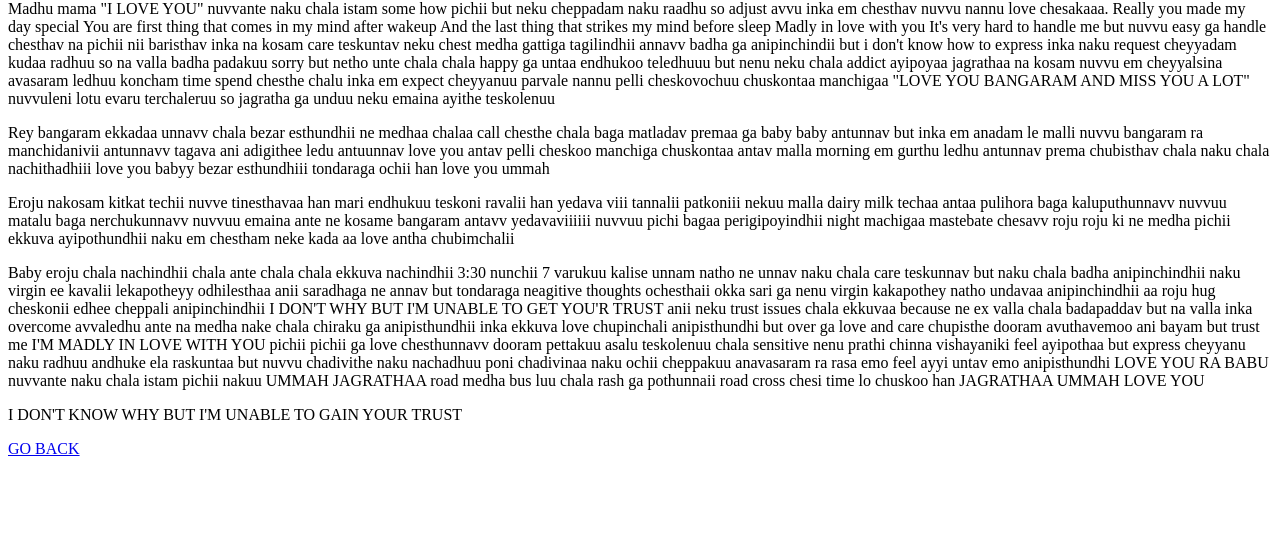
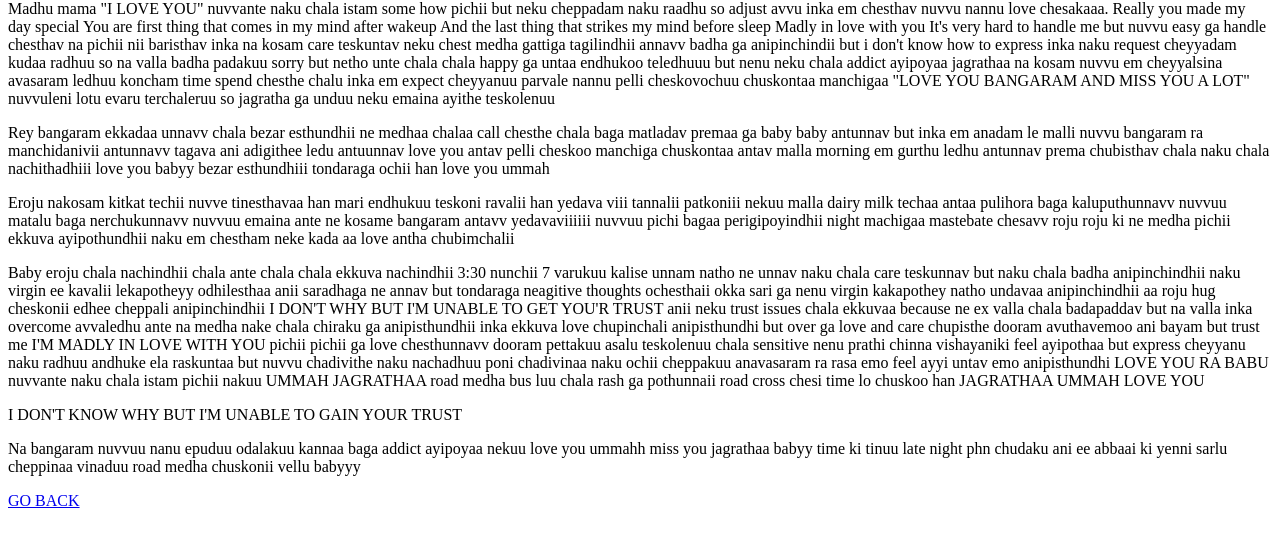
Before and after one commit to shreeram3001/Midhu, a plain HTML site: page Madhu.html in a window 1280 px wide. Shown: the part 66-610 px from the top of the page. Drawn offline with Linux system fonts and the light colour scheme.

Commit message:
KANNAAAA

```diff
--- a/Madhu.html
+++ b/Madhu.html
@@ -11,6 +11,7 @@
         <p>Eroju nakosam kitkat techii nuvve tinesthavaa han mari endhukuu teskoni ravalii han yedava viii tannalii patkoniii nekuu malla dairy milk techaa antaa pulihora baga kaluputhunnavv nuvvuu matalu baga nerchukunnavv nuvvuu emaina ante ne kosame bangaram antavv yedavaviiiiii nuvvuu pichi bagaa perigipoyindhii night machigaa mastebate chesavv roju roju ki ne medha pichii ekkuva ayipothundhii naku em chestham neke kada aa love antha chubimchalii </p>
        <p>Baby eroju chala nachindhii chala ante chala chala ekkuva nachindhii 3:30 nunchii 7 varukuu kalise unnam natho ne unnav naku chala care teskunnav but naku chala badha anipinchindhii naku virgin ee kavalii lekapotheyy odhilesthaa anii saradhaga ne annav but tondaraga neagitive thoughts ochesthaii okka sari ga nenu virgin kakapothey natho undavaa anipinchindhii aa roju hug cheskonii edhee cheppali anipinchindhii I DON'T WHY BUT I'M UNABLE TO GET YOU'R TRUST anii neku trust issues chala ekkuvaa because ne ex valla chala badapaddav but na valla inka overcome avvaledhu ante na medha nake chala chiraku ga anipisthundhii inka ekkuva love chupinchali anipisthundhi but over ga love and care chupisthe dooram avuthavemoo ani bayam but trust me I'M MADLY IN LOVE WITH YOU pichii pichii ga love chesthunnavv dooram pettakuu asalu teskolenuu chala sensitive nenu prathi chinna vishayaniki feel ayipothaa but express cheyyanu naku radhuu andhuke ela raskuntaa but nuvvu chadivithe naku nachadhuu poni chadivinaa naku ochii cheppakuu anavasaram ra rasa emo feel ayyi untav emo anipisthundhi LOVE YOU RA BABU nuvvante naku chala istam pichii nakuu UMMAH JAGRATHAA road medha bus luu chala rash ga pothunnaii road cross chesi time lo chuskoo han JAGRATHAA UMMAH LOVE YOU</p>
        <p>I DON'T KNOW WHY BUT I'M UNABLE TO GAIN YOUR TRUST</p>
+       <p>Na bangaram nuvvuu nanu epuduu odalakuu kannaa baga addict ayipoyaa nekuu love you ummahh miss you jagrathaa babyy time ki tinuu late night phn chudaku ani ee abbaai ki yenni sarlu cheppinaa vinaduu road medha chuskonii vellu babyyy</p>
        <a href="index.html"> GO BACK </a>
     </body>
 </html>
```
